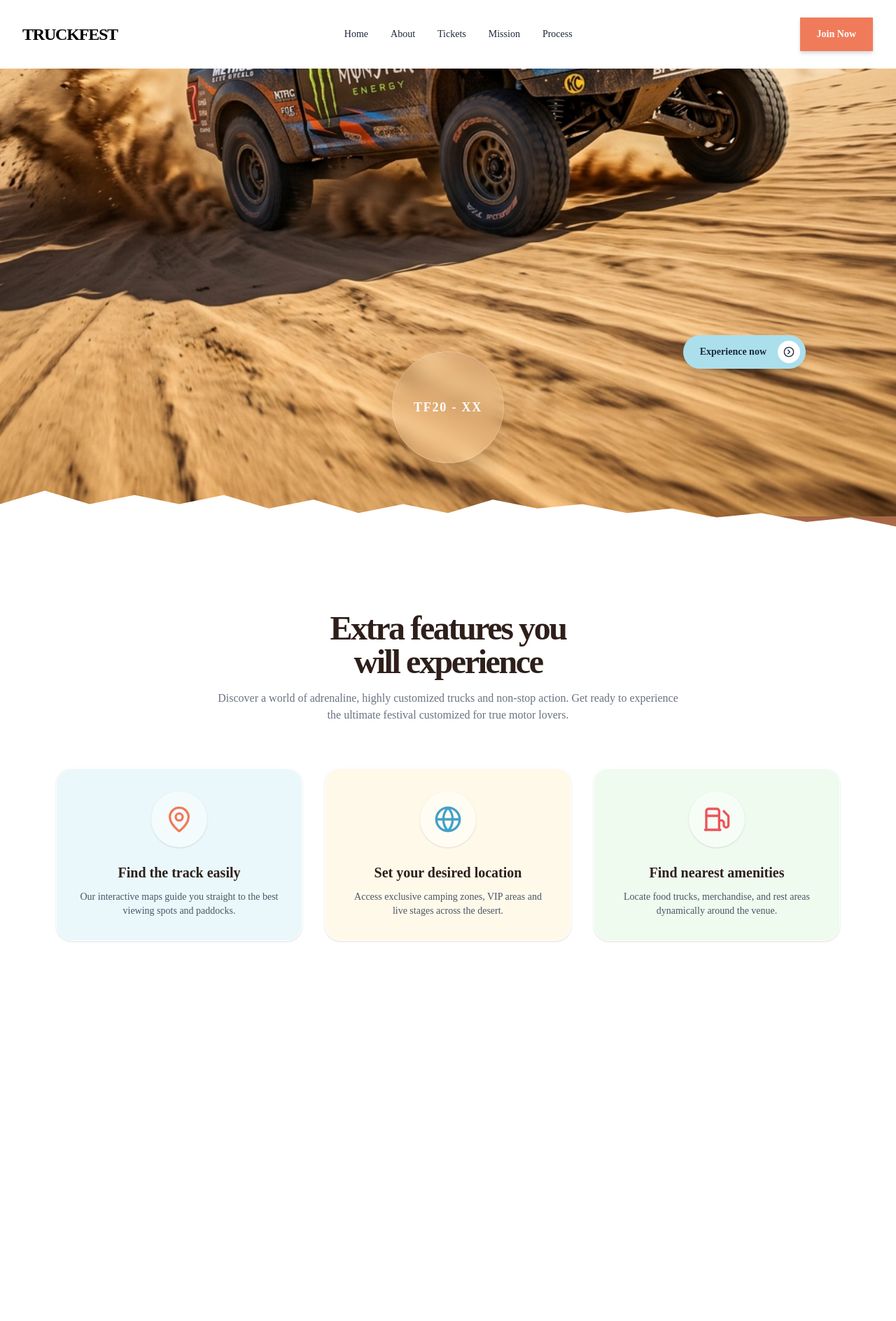
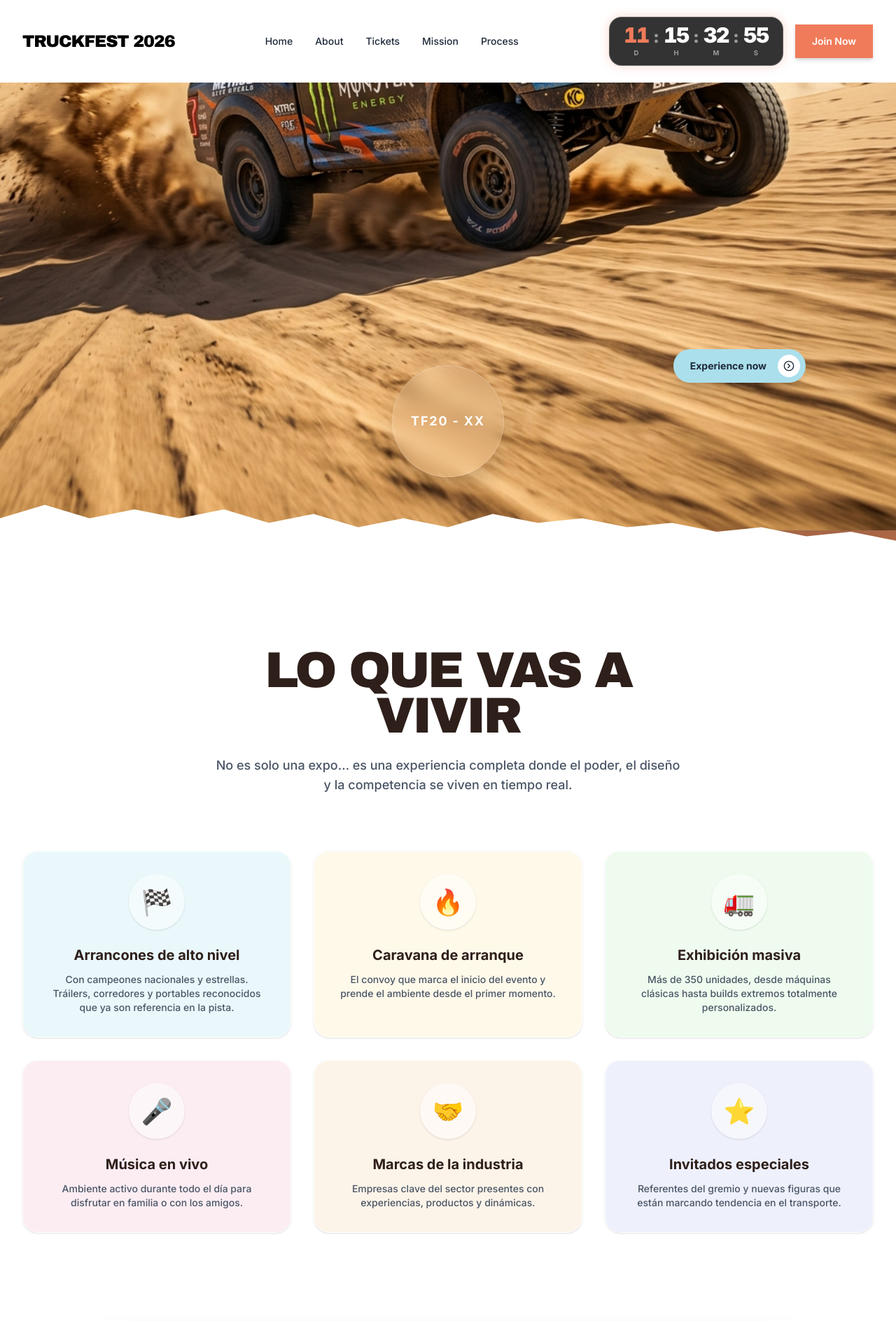
Before and after one commit to IAGGDEV/TruckFestLanding_V1, a Next.js app: page / in a window 1280 px wide. Shown: the top 1888 px of the page at 70% size. Before the commit the page ends 1441 px from the top, so only its background shows below. Built offline with nearby package versions, Linux system fonts and the light colour scheme.

Commit message:
feat: updated typography to Archivo Black, added global CountdownTimer component, and integrated user copy content for Truck Fest 2026

```diff
--- a/src/app/globals.css
+++ b/src/app/globals.css
@@ -7,9 +7,9 @@
 @theme inline {
   --color-background: var(--background);
   --color-foreground: var(--foreground);
-  --font-sans: var(--font-sans);
-  --font-mono: var(--font-geist-mono);
-  --font-heading: var(--font-sans);
+  --font-sans: var(--font-inter);
+  --font-mono: var(--font-inter);
+  --font-heading: var(--font-archivo-black);
   --color-sidebar-ring: var(--sidebar-ring);
   --color-sidebar-border: var(--sidebar-border);
   --color-sidebar-accent-foreground: var(--sidebar-accent-foreground);
--- a/src/app/layout.tsx
+++ b/src/app/layout.tsx
@@ -1,14 +1,15 @@
 import type { Metadata } from "next";
-import { Geist, Geist_Mono } from "next/font/google";
+import { Archivo_Black, Inter } from "next/font/google";
 import "./globals.css";
 
-const geistSans = Geist({
-  variable: "--font-geist-sans",
+const archivoBlack = Archivo_Black({
+  variable: "--font-archivo-black",
   subsets: ["latin"],
+  weight: "400",
 });
 
-const geistMono = Geist_Mono({
-  variable: "--font-geist-mono",
+const inter = Inter({
+  variable: "--font-inter",
   subsets: ["latin"],
 });
 
@@ -25,7 +26,7 @@ export default function RootLayout({
   return (
     <html
       lang="en"
-      className={`${geistSans.variable} ${geistMono.variable} h-full antialiased`}
+      className={`${archivoBlack.variable} ${inter.variable} h-full antialiased`}
     >
       <body className="min-h-full flex flex-col">{children}</body>
     </html>
--- a/src/app/page.tsx
+++ b/src/app/page.tsx
@@ -3,15 +3,16 @@
 import Image from "next/image";
 import { motion } from "framer-motion";
 import { Button } from "@/components/ui/button";
-import { MapPin, Globe, Fuel } from "lucide-react";
+
+import { CountdownTimer } from "@/components/CountdownTimer";
 
 export default function Home() {
   return (
     <main className="min-h-screen bg-white">
       {/* Navbar segment */}
       <nav className="flex items-center justify-between px-8 py-6 max-w-7xl mx-auto bg-white z-50">
-        <div className="font-extrabold text-2xl tracking-tighter text-black">
-          TRUCKFEST
+        <div className="font-heading text-2xl tracking-tighter text-black uppercase">
+          TRUCKFEST 2026
         </div>
         <div className="hidden md:flex space-x-8 font-medium text-sm text-gray-800">
           <a href="#" className="hover:text-orange-500 transition-colors">Home</a>
@@ -20,7 +21,8 @@ export default function Home() {
           <a href="#" className="hover:text-orange-500 transition-colors">Mission</a>
           <a href="#" className="hover:text-orange-500 transition-colors">Process</a>
         </div>
-        <div>
+        <div className="flex items-center gap-4">
+          <CountdownTimer />
           <Button className="bg-[#f07b5a] hover:bg-[#d96645] text-white font-semibold rounded-none px-6 py-6 shadow-md transition-all">
             Join Now
           </Button>
@@ -40,33 +42,37 @@ export default function Home() {
           }}
         />
 
-        <div className="relative z-10 text-center max-w-4xl mx-auto px-4 mt-8">
+        <div className="relative z-10 text-center max-w-5xl mx-auto px-4 mt-8">
           <motion.p
-            className="text-sm font-medium text-white/90 uppercase tracking-widest mb-4"
+            className="text-lg md:text-xl font-bold text-white/90 uppercase tracking-[0.2em] mb-2"
             initial={{ opacity: 0, y: 20 }}
             animate={{ opacity: 1, y: 0 }}
             transition={{ duration: 0.5 }}
           >
-            Get your pre-sale tickets today
+            Gran Premio Móvil Delvac
           </motion.p>
           <motion.h1
-            className="text-6xl md:text-8xl font-black text-white leading-[1.1] tracking-tight drop-shadow-lg"
+            className="text-7xl md:text-[9rem] font-heading text-white leading-[0.9] tracking-tighter drop-shadow-2xl uppercase"
             initial={{ opacity: 0, y: 20 }}
             animate={{ opacity: 1, y: 0 }}
             transition={{ duration: 0.5, delay: 0.1 }}
           >
-            Make your rally <br /> more exciting
+            TRUCK FEST <br /> 2026
           </motion.h1>
 
-          <motion.p
-            className="text-white/80 max-w-sm text-left absolute top-48 left-0 hidden lg:block text-sm font-medium"
+          <motion.div
+            className="text-white/90 backdrop-blur-sm bg-black/20 p-6 rounded-2xl border border-white/10 max-w-lg text-left absolute top-48 left-0 hidden lg:block text-sm font-medium shadow-2xl"
             initial={{ opacity: 0, x: -20 }}
             animate={{ opacity: 1, x: 0 }}
             transition={{ duration: 0.5, delay: 0.3 }}
           >
-            Experience the most thrilling truck racing event of the year.
-            Join thousands of enthusiasts worldwide.
-          </motion.p>
+            <p className="flex items-center gap-2 mb-2"><span className="text-xl">📅</span> Domingo 26 de abril</p>
+            <p className="flex items-center gap-2 mb-2"><span className="text-xl">🕙</span> A partir de las 10:00 a.m.</p>
+            <p className="flex items-center gap-2 mb-4"><span className="text-xl">📍</span> Centro Dinámico Pegaso Toluca MX</p>
+            <p className="text-white/80 leading-relaxed font-bold">
+              El Truck Fest 2026 es el punto donde se reúne lo mejor del mundo trailero en México en un solo día.
+            </p>
+          </motion.div>
         </div>
 
         {/* Floating CTA Button */}
@@ -112,36 +118,81 @@ export default function Home() {
       </section>
 
       {/* Features Section */}
-      <section className="relative z-30 bg-white py-24 px-4 w-full">
-        <div className="max-w-4xl mx-auto text-center mb-16">
-          <h2 className="text-4xl md:text-5xl font-black text-[#2e1f1a] mb-4 tracking-tighter">
-            Extra features you <br /> will experience
+      <section className="relative z-30 bg-white pt-32 pb-24 px-4 w-full">
+        <div className="max-w-4xl mx-auto text-center mb-20">
+          <h2 className="text-5xl md:text-7xl font-heading text-[#2e1f1a] mb-6 tracking-tighter uppercase leading-[0.9]">
+            Lo que vas a <br /> vivir
           </h2>
-          <p className="text-gray-500 font-medium max-w-2xl mx-auto">
-            Discover a world of adrenaline, highly customized trucks and non-stop action.
-            Get ready to experience the ultimate festival customized for true motor lovers.
+          <p className="text-gray-600 font-medium max-w-2xl mx-auto text-lg">
+            No es solo una expo… es una experiencia completa donde el poder, el diseño y la competencia se viven en tiempo real.
           </p>
         </div>
 
-        <div className="grid grid-cols-1 md:grid-cols-3 gap-8 max-w-6xl mx-auto px-4">
+        <div className="grid grid-cols-1 md:grid-cols-2 lg:grid-cols-3 gap-8 max-w-7xl mx-auto px-4">
           <FeatureCard
-            icon={<MapPin className="w-10 h-10 text-[#f07b5a]" />}
-            title="Find the track easily"
-            description="Our interactive maps guide you straight to the best viewing spots and paddocks."
+            icon={<span className="text-4xl">🏁</span>}
+            title="Arrancones de alto nivel"
+            description="Con campeones nacionales y estrellas. Tráilers, corredores y portables reconocidos que ya son referencia en la pista."
             bgColor="bg-[#eaf8fb]"
           />
           <FeatureCard
-            icon={<Globe className="w-10 h-10 text-[#43a1c8]" />}
-            title="Set your desired location"
-            description="Access exclusive camping zones, VIP areas and live stages across the desert."
+            icon={<span className="text-4xl">🔥</span>}
+            title="Caravana de arranque"
+            description="El convoy que marca el inicio del evento y prende el ambiente desde el primer momento."
             bgColor="bg-[#fff9ea]"
           />
           <FeatureCard
-            icon={<Fuel className="w-10 h-10 text-[#ec555a]" />}
-            title="Find nearest amenities"
-            description="Locate food trucks, merchandise, and rest areas dynamically around the venue."
+            icon={<span className="text-4xl">🚛</span>}
+            title="Exhibición masiva"
+            description="Más de 350 unidades, desde máquinas clásicas hasta builds extremos totalmente personalizados."
             bgColor="bg-[#eefbee]"
           />
+          <FeatureCard
+            icon={<span className="text-4xl">🎤</span>}
+            title="Música en vivo"
+            description="Ambiente activo durante todo el día para disfrutar en familia o con los amigos."
+            bgColor="bg-[#fcedf3]"
+          />
+          <FeatureCard
+            icon={<span className="text-4xl">🤝</span>}
+            title="Marcas de la industria"
+            description="Empresas clave del sector presentes con experiencias, productos y dinámicas."
+            bgColor="bg-[#fdf4e9]"
+          />
+          <FeatureCard
+            icon={<span className="text-4xl">⭐</span>}
+            title="Invitados especiales"
+            description="Referentes del gremio y nuevas figuras que están marcando tendencia en el transporte."
+            bgColor="bg-[#eef0fc]"
+          />
+        </div>
+
+        <div className="mt-32 max-w-5xl mx-auto bg-black text-white rounded-[3rem] p-12 md:p-20 text-center relative overflow-hidden shadow-2xl">
+          <div className="absolute top-0 left-0 w-full h-full bg-gradient-to-br from-[#c66c3c]/20 to-transparent z-0"></div>
+          <div className="relative z-10 mt-4 rounded-3xl">
+            <h2 className="text-4xl md:text-6xl font-heading mb-8 uppercase text-center leading-[0.9]">Un evento con escala real</h2>
+            <div className="flex flex-col md:flex-row justify-center items-center gap-12 font-bold text-xl md:text-2xl mb-12">
+              <div className="text-[#f07b5a]">350+ <span className="text-white block text-sm font-medium mt-1">Unidades</span></div>
+              <div className="text-[#3ba2cd]">50+ <span className="text-white block text-sm font-medium mt-1">En competencia</span></div>
+              <div className="text-[#abdfec]">100% <span className="text-white block text-sm font-medium mt-1">Nacional e Internacional</span></div>
+            </div>
+            <p className="text-2xl md:text-3xl font-medium text-white/90">
+              No existe otra experiencia en México a este nivel dentro del mundo trailero.
+            </p>
+            <p className="text-xl md:text-2xl mt-4 font-bold text-[#f07b5a]">Si te gusta este mundo… aquí es donde tienes que estar.</p>
+
+            <div className="mt-16 pt-16 border-t border-white/20 text-left md:text-center grid grid-cols-1 md:grid-cols-2 gap-8 text-white/70">
+              <div className="text-sm">
+                <span className="block text-white font-bold mb-2 uppercase tracking-widest text-xs">Acceso</span>
+                La compra de boletos es directamente en el Centro Dinámico Pegaso, te recomendamos llegar con anticipación o con la caravana.
+              </div>
+              <div className="text-sm">
+                <span className="block text-white font-bold mb-2 uppercase tracking-widest text-xs">Presentado por</span>
+                Kilómetro Cero — El movimiento musical más viral del momento en la industria del transporte.<br/>
+                Nirvania — AI Agency.
+              </div>
+            </div>
+          </div>
         </div>
       </section>
     </main>
--- /dev/null
+++ b/src/components/CountdownTimer.tsx
@@ -0,0 +1,68 @@
+"use client";
+
+import { useState, useEffect } from "react";
+import { motion } from "framer-motion";
+
+const TARGET_DATE = new Date("2026-04-26T10:00:00").getTime();
+
+export function CountdownTimer() {
+  const [timeLeft, setTimeLeft] = useState({
+    days: 0,
+    hours: 0,
+    minutes: 0,
+    seconds: 0,
+  });
+  const [mounted, setMounted] = useState(false);
+
+  useEffect(() => {
+    setMounted(true);
+    const interval = setInterval(() => {
+      const now = new Date().getTime();
+      const difference = TARGET_DATE - now;
+
+      if (difference > 0) {
+        setTimeLeft({
+          days: Math.floor(difference / (1000 * 60 * 60 * 24)),
+          hours: Math.floor((difference % (1000 * 60 * 60 * 24)) / (1000 * 60 * 60)),
+          minutes: Math.floor((difference % (1000 * 60 * 60)) / (1000 * 60)),
+          seconds: Math.floor((difference % (1000 * 60)) / 1000),
+        });
+      } else {
+        clearInterval(interval);
+      }
+    }, 1000);
+
+    return () => clearInterval(interval);
+  }, []);
+
+  if (!mounted) return <div className="h-[40px] w-[200px]" />; // Skeleton placeholder for layout shift
+
+  return (
+    <motion.div
+      initial={{ opacity: 0, y: -10 }}
+      animate={{ opacity: 1, y: 0 }}
+      className="flex items-center space-x-1.5 bg-black/80 px-5 py-2.5 rounded-2xl border border-white/20 shadow-[0_0_15px_rgba(240,123,90,0.3)] backdrop-blur-md"
+    >
+      <TimeUnit value={timeLeft.days} label="d" accent />
+      <span className="text-white/50 text-2xl font-black mb-3">:</span>
+      <TimeUnit value={timeLeft.hours} label="h" />
+      <span className="text-white/50 text-2xl font-black mb-3">:</span>
+      <TimeUnit value={timeLeft.minutes} label="m" />
+      <span className="text-white/50 text-2xl font-black mb-3">:</span>
+      <TimeUnit value={timeLeft.seconds} label="s" />
+    </motion.div>
+  );
+}
+
+function TimeUnit({ value, label, accent = false }: { value: number; label: string; accent?: boolean }) {
+  return (
+    <div className="flex flex-col items-center justify-center min-w-[36px]">
+      <span className={`text-3xl font-black tracking-tighter tabular-nums leading-none ${accent ? 'text-[#f07b5a]' : 'text-white'}`}>
+        {value.toString().padStart(2, '0')}
+      </span>
+      <span className="text-[0.6rem] font-bold uppercase text-white/50 mt-1">
+        {label}
+      </span>
+    </div>
+  );
+}
```
